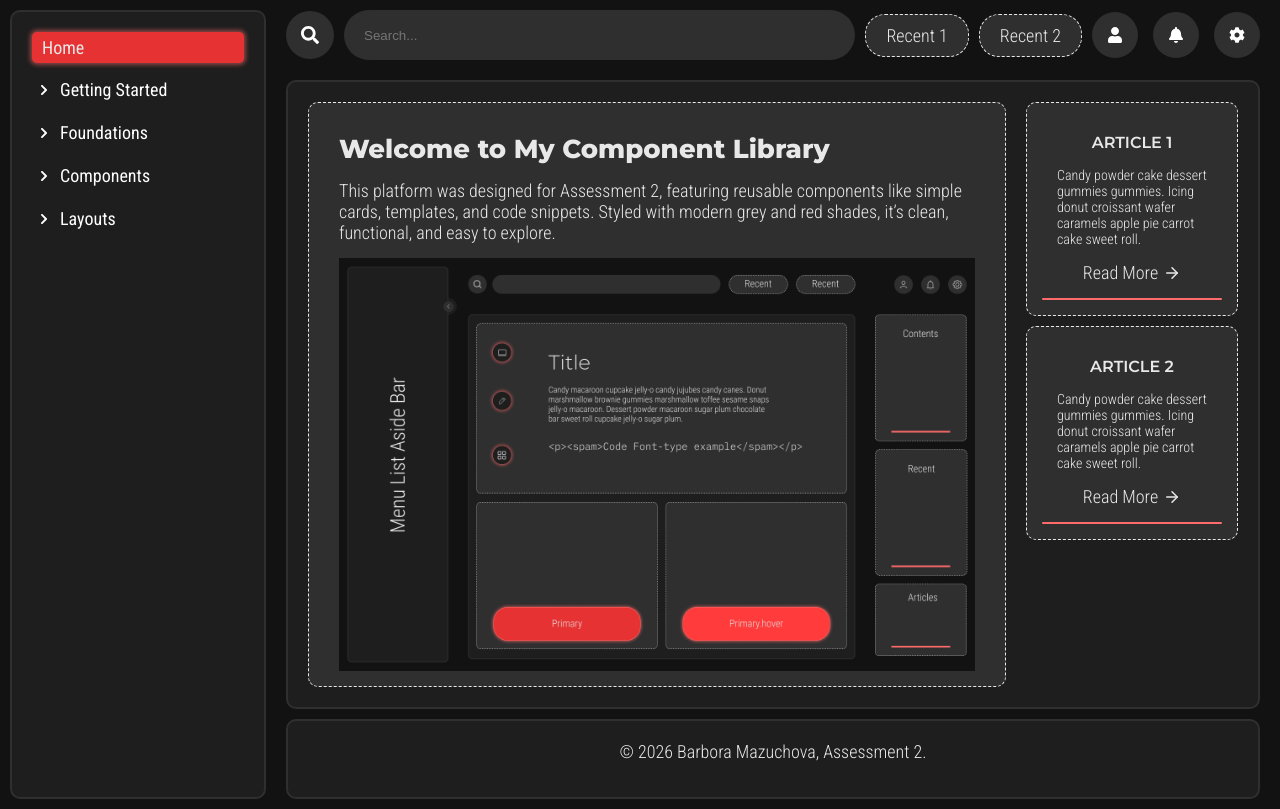
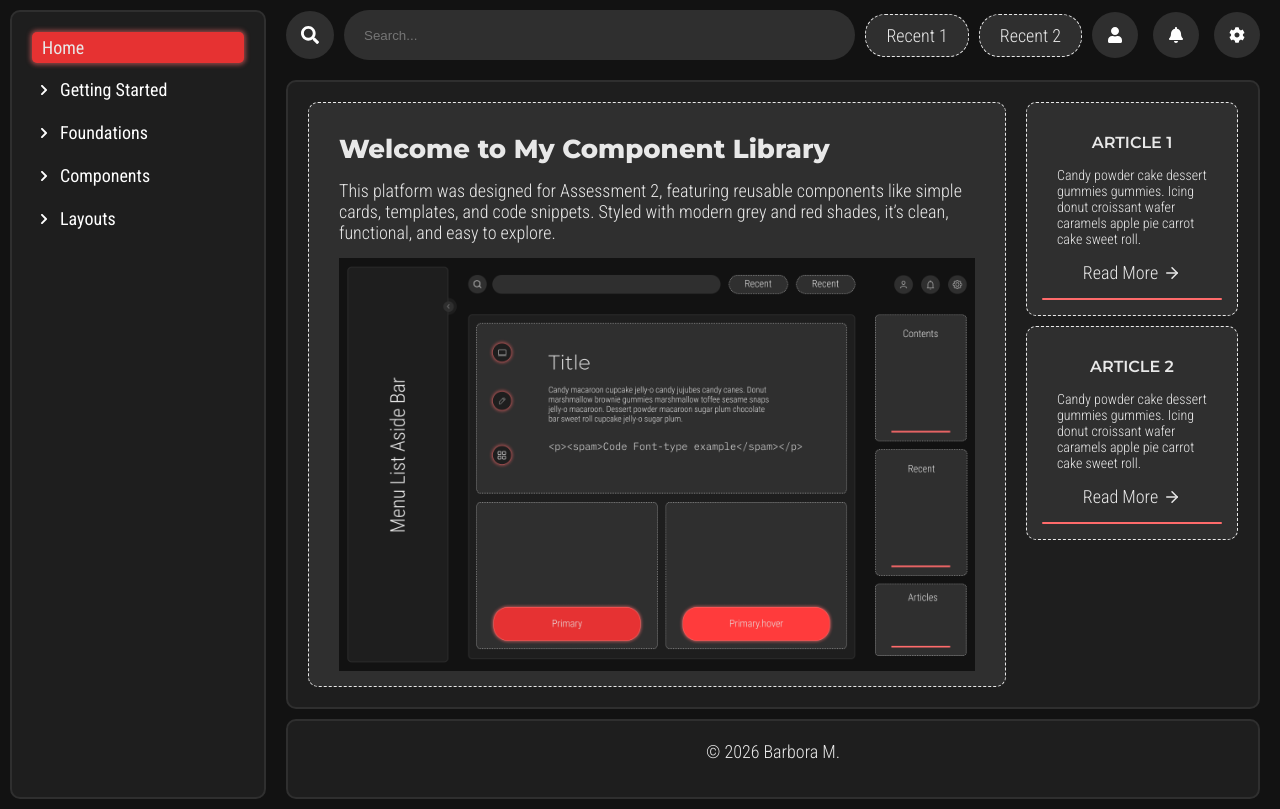
Before and after one commit to itsybybsy/component-library, a React (Create React App) app: page / in a window 1280 px wide. Built offline with nearby package versions, Linux system fonts and the light colour scheme.

Commit message:
Update Footer.js

```diff
--- a/src/components/Footer/Footer.js
+++ b/src/components/Footer/Footer.js
@@ -6,7 +6,7 @@ import styles from "./footer.module.scss";
 
     return (
       <footer className={styles.footer}>
-        <p>© {currentYear} Barbora Mazuchova, Assessment 2.</p>
+        <p>© {currentYear} Barbora M.</p>
       </footer>
     );
   };
```
